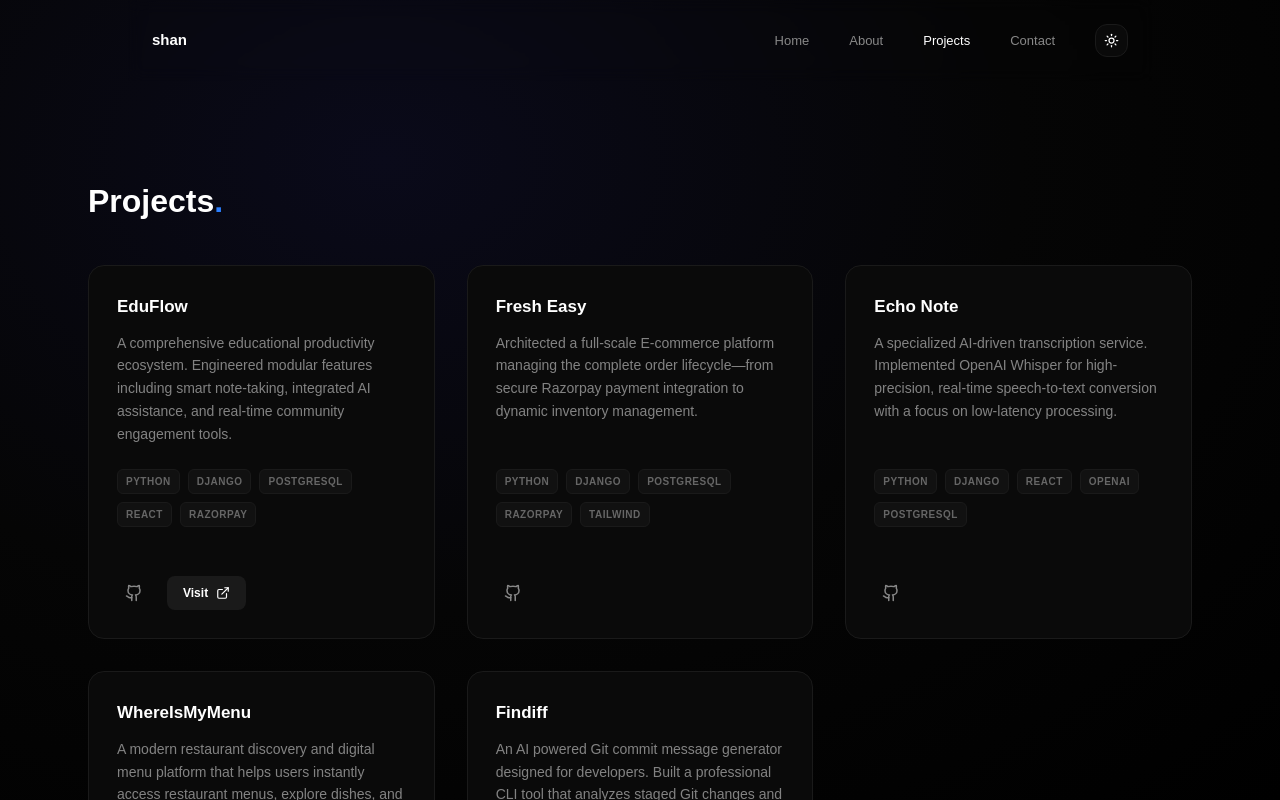
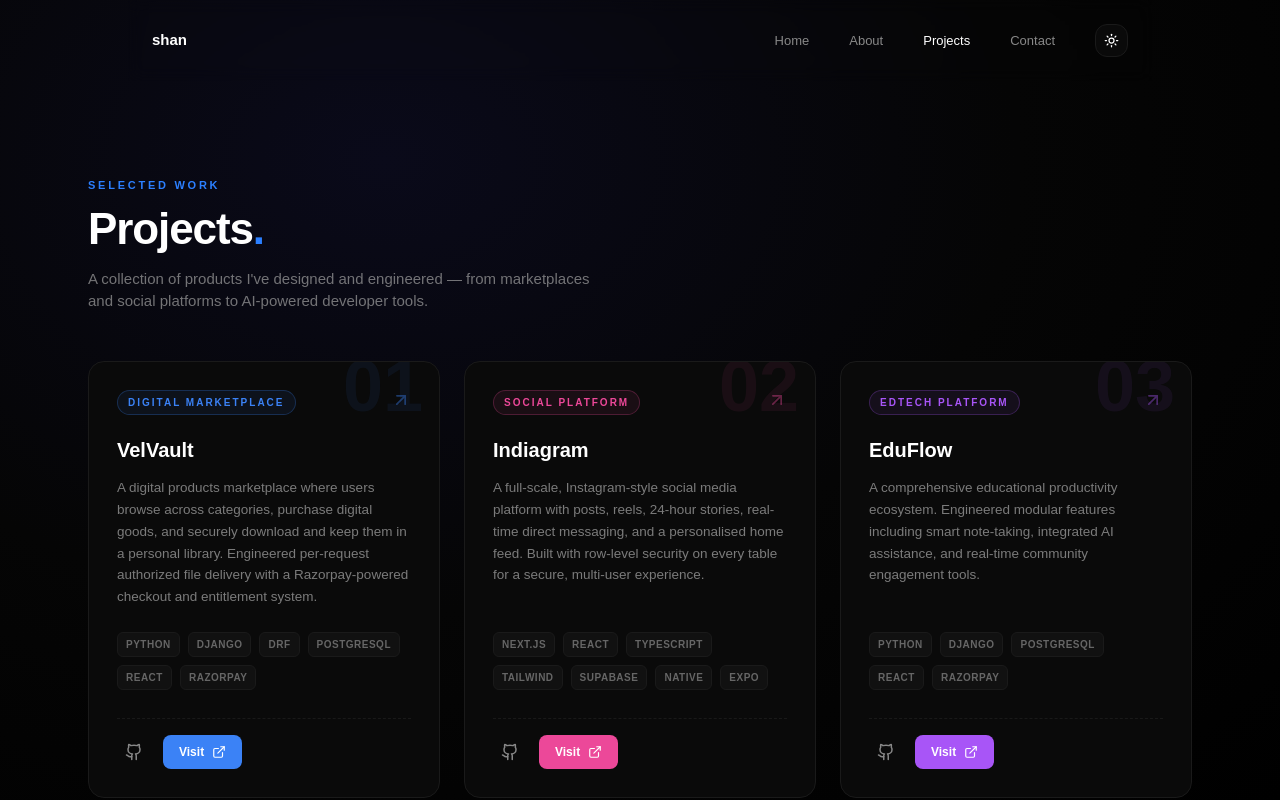
Before and after one commit to muhammedshann/muhammed-shan-portfolio, a React (Vite) app in the folder muhammed-shan-portfolio/: page /projects in a window 1280 px wide. Shown: the top 800 px of the page. Built offline with nearby package versions, Linux system fonts and the light colour scheme.

Commit message:
feat(ui): enhance Projects page with improved layout and project card design

```diff
--- a/muhammed-shan-portfolio/Pages/Projects.jsx
+++ b/muhammed-shan-portfolio/Pages/Projects.jsx
@@ -2,14 +2,34 @@ import React from 'react';
 import Header from '../src/Components/Header';
 import Footer from '../src/Components/Footer';
 import { useTheme } from '../src/useTheme';
-import { ExternalLink, Github } from 'lucide-react';
+import { ArrowUpRight, ExternalLink, Github } from 'lucide-react';
 
 const ProjectsPage = () => {
   const { isDarkMode } = useTheme();
 
   const projects = [
     {
+      title: "VelVault",
+      category: "Digital Marketplace",
+      accent: "#3b82f6",
+      description: "A digital products marketplace where users browse across categories, purchase digital goods, and securely download and keep them in a personal library. Engineered per-request authorized file delivery with a Razorpay-powered checkout and entitlement system.",
+      tags: ["Python", "Django", "DRF", "PostgreSQL", "React", "Razorpay"],
+      github: "https://github.com/shanmuhammedd03-web/velvault",
+      liveUrl: "https://velvault.vercel.app/"
+    },
+    {
+      title: "Indiagram",
+      category: "Social Platform",
+      accent: "#ec4899",
+      description: "A full-scale, Instagram-style social media platform with posts, reels, 24-hour stories, real-time direct messaging, and a personalised home feed. Built with row-level security on every table for a secure, multi-user experience.",
+      tags: ["Next.js", "React", "TypeScript", "Tailwind", "Supabase","Native", "expo"],
+      github: "https://github.com/shanmuhammedd03-web/indiagram",
+      liveUrl: "https://indiagram-six.vercel.app/"
+    },
+    {
       title: "EduFlow",
+      category: "EdTech Platform",
+      accent: "#a855f7",
       description: "A comprehensive educational productivity ecosystem. Engineered modular features including smart note-taking, integrated AI assistance, and real-time community engagement tools.",
       tags: ["Python", "Django", "PostgreSQL", "React", "Razorpay"],
       github: "https://github.com/muhammedshann/EduFlow.git",
@@ -17,6 +37,8 @@ const ProjectsPage = () => {
     },
     {
       title: "Fresh Easy",
+      category: "E-Commerce",
+      accent: "#10b981",
       description: "Architected a full-scale E-commerce platform managing the complete order lifecycle—from secure Razorpay payment integration to dynamic inventory management.",
       tags: ["Python", "Django", "PostgreSQL", "Razorpay", "Tailwind"],
       github: "https://github.com/muhammedshann/fresheasy.git",
@@ -24,6 +46,8 @@ const ProjectsPage = () => {
     },
     {
       title: "Echo Note",
+      category: "AI Transcription",
+      accent: "#06b6d4",
       description: "A specialized AI-driven transcription service. Implemented OpenAI Whisper for high-precision, real-time speech-to-text conversion with a focus on low-latency processing.",
       tags: ["Python", "Django", "React", "OpenAI", "PostgreSQL"],
       github: "https://github.com/muhammedshann/echo-note",
@@ -31,6 +55,8 @@ const ProjectsPage = () => {
     },
     {
       title: "WhereIsMyMenu",
+      category: "Restaurant Tech",
+      accent: "#f59e0b",
       description: "A modern restaurant discovery and digital menu platform that helps users instantly access restaurant menus, explore dishes, and improve the dining experience through a clean and responsive interface.",
       tags: ["React", "Node.js", "JavaScript", "MongoDB", "Express", "REST API", "UI/UX"],
       github: "https://github.com/muhammedshann/whereismymenu",
@@ -38,6 +64,8 @@ const ProjectsPage = () => {
     },
     {
       title: "Findiff",
+      category: "Developer Tool",
+      accent: "#8b5cf6",
       description: "An AI powered Git commit message generator designed for developers. Built a professional CLI tool that analyzes staged Git changes and generates clean, conventional commit messages.",
       tags: ["Node.js", "JavaScript", "CLI", "AI", "OpenAI", "Gemini", "NVIDIA", "Git"],
       github: "https://github.com/muhammedshann/findiff",
@@ -54,34 +82,93 @@ const ProjectsPage = () => {
       <Header />
 
       <main className="flex-grow max-w-6xl mx-auto px-6 mt-16 md:mt-24 w-full mb-20">
-        <h1 className={`text-[28px] md:text-[32px] font-bold mb-10 transition-colors ${isDarkMode ? 'text-white' : 'text-black'
-          }`}>
-          Projects<span className="text-blue-500">.</span>
-        </h1>
+        {/* Section intro */}
+        <div className="mb-12">
+          <p className="text-[11px] uppercase tracking-[0.25em] font-bold text-blue-500 mb-3">
+            Selected Work
+          </p>
+          <h1 className={`text-[32px] md:text-[44px] font-bold leading-[1.05] tracking-tight transition-colors ${isDarkMode ? 'text-white' : 'text-black'
+            }`}>
+            Projects<span className="text-blue-500">.</span>
+          </h1>
+          <p className="mt-4 text-[15px] max-w-lg opacity-70">
+            A collection of products I've designed and engineered — from marketplaces and social platforms to AI-powered developer tools.
+          </p>
+        </div>
 
-        <div className="grid grid-cols-1 md:grid-cols-3 gap-8">
+        <div className="grid grid-cols-1 md:grid-cols-2 lg:grid-cols-3 gap-6">
           {projects.map((project, index) => (
-            <div
+            <a
               key={index}
-              className={`group relative border rounded-2xl p-7 flex flex-col h-full transition-all duration-500 ${isDarkMode
-                ? 'border-[#1a1a1a] bg-[#0a0a0a] hover:border-blue-500/20'
-                : 'border-neutral-200 bg-white hover:border-blue-500/20 shadow-sm'
+              href={project.liveUrl || project.github}
+              target="_blank"
+              rel="noopener noreferrer"
+              className={`group relative overflow-hidden border rounded-2xl p-7 flex flex-col h-full transition-all duration-500 hover:-translate-y-1.5 ${isDarkMode
+                ? 'border-[#1a1a1a] bg-[#0a0a0a]'
+                : 'border-neutral-200 bg-white shadow-sm'
                 }`}
+              style={{ '--accent': project.accent }}
             >
-              <h3 className={`text-[17px] font-bold mb-3 transition-colors ${isDarkMode ? 'text-white' : 'text-black'}`}>
+              {/* Animated top accent bar */}
+              <span
+                className="absolute top-0 left-0 h-[3px] w-full origin-left scale-x-0 transition-transform duration-500 group-hover:scale-x-100"
+                style={{ background: `linear-gradient(90deg, ${project.accent}, transparent)` }}
+              />
+
+              {/* Hover glow blob */}
+              <span
+                className="pointer-events-none absolute -top-16 -right-16 h-52 w-52 rounded-full blur-3xl opacity-0 transition-opacity duration-500 group-hover:opacity-100"
+                style={{ background: project.accent }}
+              />
+
+              {/* Accent border on hover */}
+              <span
+                className="pointer-events-none absolute inset-0 rounded-2xl opacity-0 transition-opacity duration-500 group-hover:opacity-100"
+                style={{ boxShadow: `inset 0 0 0 1px ${project.accent}55` }}
+              />
+
+              {/* Ghosted index number watermark */}
+              <span
+                className="absolute -top-3 right-4 text-[72px] font-black leading-none select-none pointer-events-none transition-all duration-500 group-hover:scale-110"
+                style={{ color: project.accent, opacity: isDarkMode ? 0.07 : 0.08 }}
+              >
+                {String(index + 1).padStart(2, '0')}
+              </span>
+
+              {/* Header: category + arrow */}
+              <div className="relative flex items-start justify-between mb-5">
+                <span
+                  className="text-[10px] uppercase tracking-[0.2em] font-bold px-2.5 py-1 rounded-full border"
+                  style={{
+                    color: project.accent,
+                    borderColor: `${project.accent}40`,
+                    background: `${project.accent}12`,
+                  }}
+                >
+                  {project.category}
+                </span>
+                <ArrowUpRight
+                  size={20}
+                  className="shrink-0 opacity-40 transition-all duration-500 group-hover:opacity-100 group-hover:-translate-y-1 group-hover:translate-x-1"
+                  style={{ color: project.accent }}
+                />
+              </div>
+
+              {/* Title */}
+              <h3 className={`relative text-[20px] font-bold mb-3 transition-colors ${isDarkMode ? 'text-white' : 'text-black'}`}>
                 {project.title}
               </h3>
 
-              <p className="text-[14px] leading-relaxed mb-6 flex-grow opacity-80">
+              <p className="relative text-[13.5px] leading-relaxed mb-6 flex-grow opacity-75">
                 {project.description}
               </p>
 
               {/* Tags */}
-              <div className="flex flex-wrap gap-2 mb-8">
+              <div className="relative flex flex-wrap gap-2 mb-7">
                 {project.tags.map((tag) => (
                   <span
                     key={tag}
-                    className={`text-[10px] uppercase tracking-wider font-semibold px-2 py-1 rounded-md ${isDarkMode
+                    className={`text-[10px] uppercase tracking-wider font-semibold px-2 py-1 rounded-md transition-colors duration-300 ${isDarkMode
                       ? 'bg-[#111] text-[#666] border border-[#1a1a1a]'
                       : 'bg-neutral-100 text-neutral-500 border border-neutral-200'
                       }`}
@@ -92,41 +179,45 @@ const ProjectsPage = () => {
               </div>
 
               {/* Action Buttons */}
-              <div className="flex items-center gap-4 mt-auto pt-4 border-t border-transparent group-hover:border-inherit transition-colors">
+              <div className="relative flex items-center gap-3 mt-auto pt-4 border-t border-dashed border-current/10">
                 {/* GitHub Button */}
-                <a
-                  href={project.github}
-                  target="_blank"
-                  rel="noopener noreferrer"
-                  className={`p-2 rounded-full transition-all duration-300 ${isDarkMode
+                <span
+                  onClick={(e) => {
+                    e.preventDefault();
+                    window.open(project.github, '_blank', 'noopener,noreferrer');
+                  }}
+                  className={`p-2 rounded-full transition-all duration-300 cursor-pointer ${isDarkMode
                     ? 'hover:bg-white hover:text-black text-[#888]'
                     : 'hover:bg-black hover:text-white text-neutral-400'}`}
                   title="View Source Code"
                 >
                   <Github size={18} />
-                </a>
+                </span>
 
                 {/* Live Link Button (Only shows if liveUrl exists) */}
                 {project.liveUrl && (
-                  <a
-                    href={project.liveUrl}
-                    target="_blank"
-                    rel="noopener noreferrer"
-                    className={`inline-flex items-center gap-2 text-[12px] font-bold px-4 py-2 rounded-lg transition-all ${isDarkMode
-                      ? 'bg-[#1a1a1a] text-white hover:bg-blue-600'
-                      : 'bg-neutral-100 text-black hover:bg-blue-600 hover:text-white'
-                      }`}
+                  <span
+                    onClick={(e) => {
+                      e.preventDefault();
+                      window.open(project.liveUrl, '_blank', 'noopener,noreferrer');
+                    }}
+                    className="inline-flex items-center gap-2 text-[12px] font-bold px-4 py-2 rounded-lg text-white transition-all duration-300 cursor-pointer"
+                    style={{ background: project.accent }}
                   >
                     Visit
                     <ExternalLink size={14} />
-                  </a>
+                  </span>
                 )}
 
-                {/* {!project.liveUrl && (
-                  <span className="text-[11px] font-medium opacity-40 italic">Deployment pending</span>
-                )} */}
+                {/* View label pushed right */}
+                <span
+                  className="ml-auto text-[11px] font-semibold uppercase tracking-wider opacity-0 -translate-x-2 transition-all duration-500 group-hover:opacity-100 group-hover:translate-x-0"
+                  style={{ color: project.accent }}
+                >
+                  {project.liveUrl ? 'Live' : 'Explore'}
+                </span>
               </div>
-            </div>
+            </a>
           ))}
         </div>
       </main>
```
